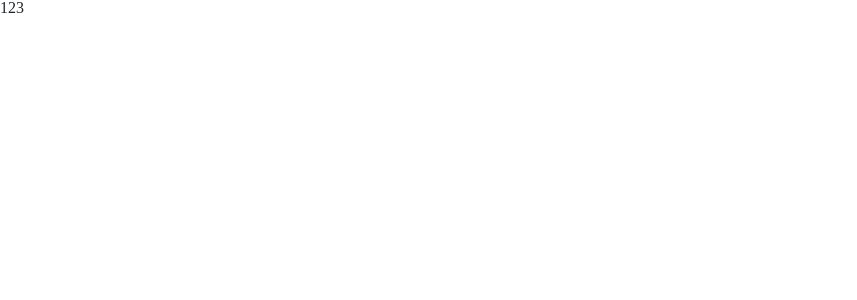
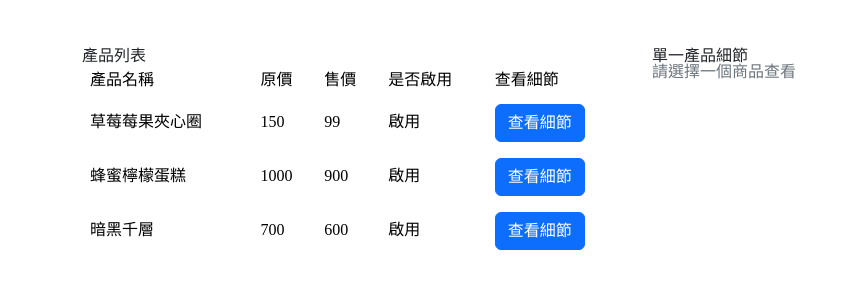
Before and after one commit to happyloa/Hex2024-React-Training-Week1, a React (Vite) app: page / in a window 1280 px wide. Shown: the top 300 px of the page, without its empty margins (0-857 px from the left). Built offline with nearby package versions, Linux system fonts and the light colour scheme.

Commit message:
feat: 引入課程範例檔案

```diff
--- a/src/App.jsx
+++ b/src/App.jsx
@@ -1,10 +1,138 @@
+import { useState } from "react";
+
 import "./App.css";
 
 function App() {
+  const [tempProduct, setTempProduct] = useState(null);
+  const products = [
+    {
+      category: "甜甜圈",
+      content: "尺寸：14x14cm",
+      description:
+        "濃郁的草莓風味，中心填入滑順不膩口的卡士達內餡，帶來滿滿幸福感！",
+      id: "-L9tH8jxVb2Ka_DYPwng",
+      is_enabled: 1,
+      origin_price: 150,
+      price: 99,
+      title: "草莓莓果夾心圈",
+      unit: "元",
+      num: 10,
+      imageUrl: "https://images.unsplash.com/photo-1583182332473-b31ba08929c8",
+      imagesUrl: [
+        "https://images.unsplash.com/photo-1626094309830-abbb0c99da4a",
+        "https://images.unsplash.com/photo-1559656914-a30970c1affd",
+      ],
+    },
+    {
+      category: "蛋糕",
+      content: "尺寸：6寸",
+      description:
+        "蜜蜂蜜蛋糕，夾層夾上酸酸甜甜的檸檬餡，清爽可口的滋味讓人口水直流！",
+      id: "-McJ-VvcwfN1_Ye_NtVA",
+      is_enabled: 16,
+      origin_price: 1000,
+      price: 900,
+      title: "蜂蜜檸檬蛋糕",
+      unit: "個",
+      num: 1,
+      imageUrl:
+        "https://images.unsplash.com/photo-1627834377411-8da5f4f09de8?ixid=MnwxMjA3fDB8MHxwaG90by1wYWdlfHx8fGVufDB8fHx8&ixlib=rb-1.2.1&auto=format&fit=crop&w=1001&q=80",
+      imagesUrl: [
+        "https://images.unsplash.com/photo-1618888007540-2bdead974bbb?ixid=MnwxMjA3fDB8MHxwaG90by1wYWdlfHx8fGVufDB8fHx8&ixlib=rb-1.2.1&auto=format&fit=crop&w=987&q=80",
+      ],
+    },
+    {
+      category: "蛋糕",
+      content: "尺寸：6寸",
+      description: "法式煎薄餅加上濃郁可可醬，呈現經典的美味及口感。",
+      id: "-McJ-VyqaFlLzUMmpPpm",
+      is_enabled: 1,
+      origin_price: 700,
+      price: 600,
+      title: "暗黑千層",
+      unit: "個",
+      num: 15,
+      imageUrl:
+        "https://images.unsplash.com/photo-1505253149613-112d21d9f6a9?ixid=MnwxMjA3fDB8MHxzZWFyY2h8NDZ8fGNha2V8ZW58MHx8MHx8&ixlib=rb-1.2.1&auto=format&fit=crop&w=700&q=60",
+      imagesUrl: [
+        "https://images.unsplash.com/flagged/photo-1557234985-425e10c9d7f1?ixid=MnwxMjA3fDB8MHxzZWFyY2h8MTA5fHxjYWtlfGVufDB8fDB8fA%3D%3D&ixlib=rb-1.2.1&auto=format&fit=crop&w=700&q=60",
+        "https://images.unsplash.com/photo-1540337706094-da10342c93d8?ixid=MnwxMjA3fDB8MHxzZWFyY2h8NDR8fGNha2V8ZW58MHx8MHx8&ixlib=rb-1.2.1&auto=format&fit=crop&w=700&q=60",
+      ],
+    },
+  ];
+
   return (
-    <>
-      <h1>123</h1>
-    </>
+    <div className="container">
+      <div className="row mt-5">
+        <div className="col-md-6">
+          <h2>產品列表</h2>
+          <table className="table">
+            <thead>
+              <tr>
+                <th>產品名稱</th>
+                <th>原價</th>
+                <th>售價</th>
+                <th>是否啟用</th>
+                <th>查看細節</th>
+              </tr>
+            </thead>
+            <tbody>
+              {products.map((item) => (
+                <tr key={item.id}>
+                  <td>{item.title}</td>
+                  <td>{item.origin_price}</td>
+                  <td>{item.price}</td>
+                  <td>{item.is_enabled ? "啟用" : "未啟用"}</td>
+                  <td>
+                    <button
+                      className="btn btn-primary"
+                      onClick={() => setTempProduct(item)}>
+                      查看細節
+                    </button>
+                  </td>
+                </tr>
+              ))}
+            </tbody>
+          </table>
+        </div>
+        <div className="col-md-6">
+          <h2>單一產品細節</h2>
+          {tempProduct ? (
+            <div className="card mb-3">
+              <img
+                src={tempProduct.imageUrl}
+                className="card-img-top primary-image"
+                alt="主圖"
+              />
+              <div className="card-body">
+                <h5 className="card-title">
+                  {tempProduct.title}
+                  <span className="badge bg-primary ms-2">
+                    {tempProduct.category}
+                  </span>
+                </h5>
+                <p className="card-text">商品描述：{tempProduct.category}</p>
+                <p className="card-text">商品內容：{tempProduct.content}</p>
+                <div className="d-flex">
+                  <p className="card-text text-secondary">
+                    <del>{tempProduct.origin_price}</del>
+                  </p>
+                  元 / {tempProduct.price} 元
+                </div>
+                <h5 className="mt-3">更多圖片：</h5>
+                <div className="d-flex flex-wrap">
+                  {tempProduct.imagesUrl.map((url, index) => (
+                    <img key={index} src={url} className="images" />
+                  ))}
+                </div>
+              </div>
+            </div>
+          ) : (
+            <p className="text-secondary">請選擇一個商品查看</p>
+          )}
+        </div>
+      </div>
+    </div>
   );
 }
 
```
